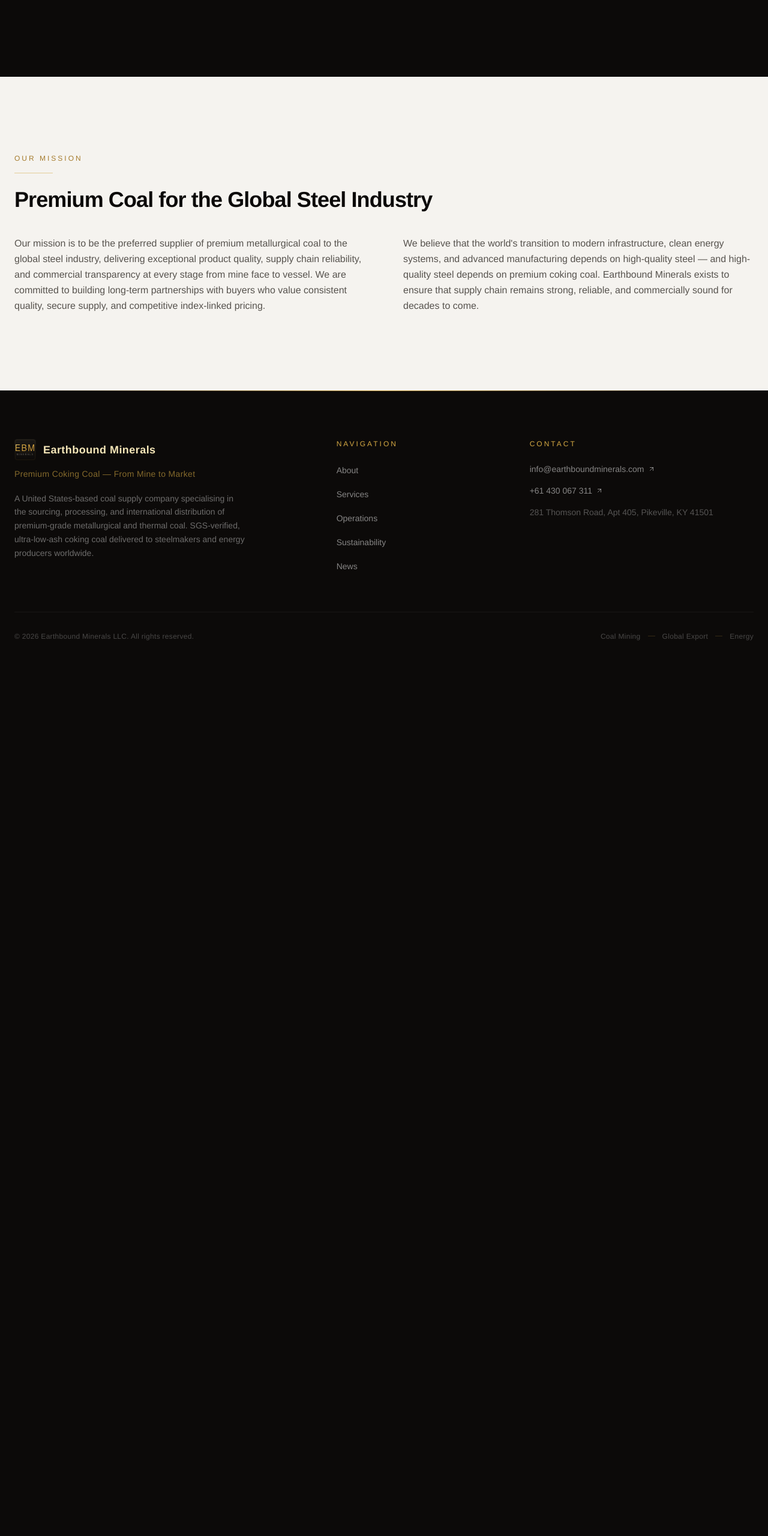
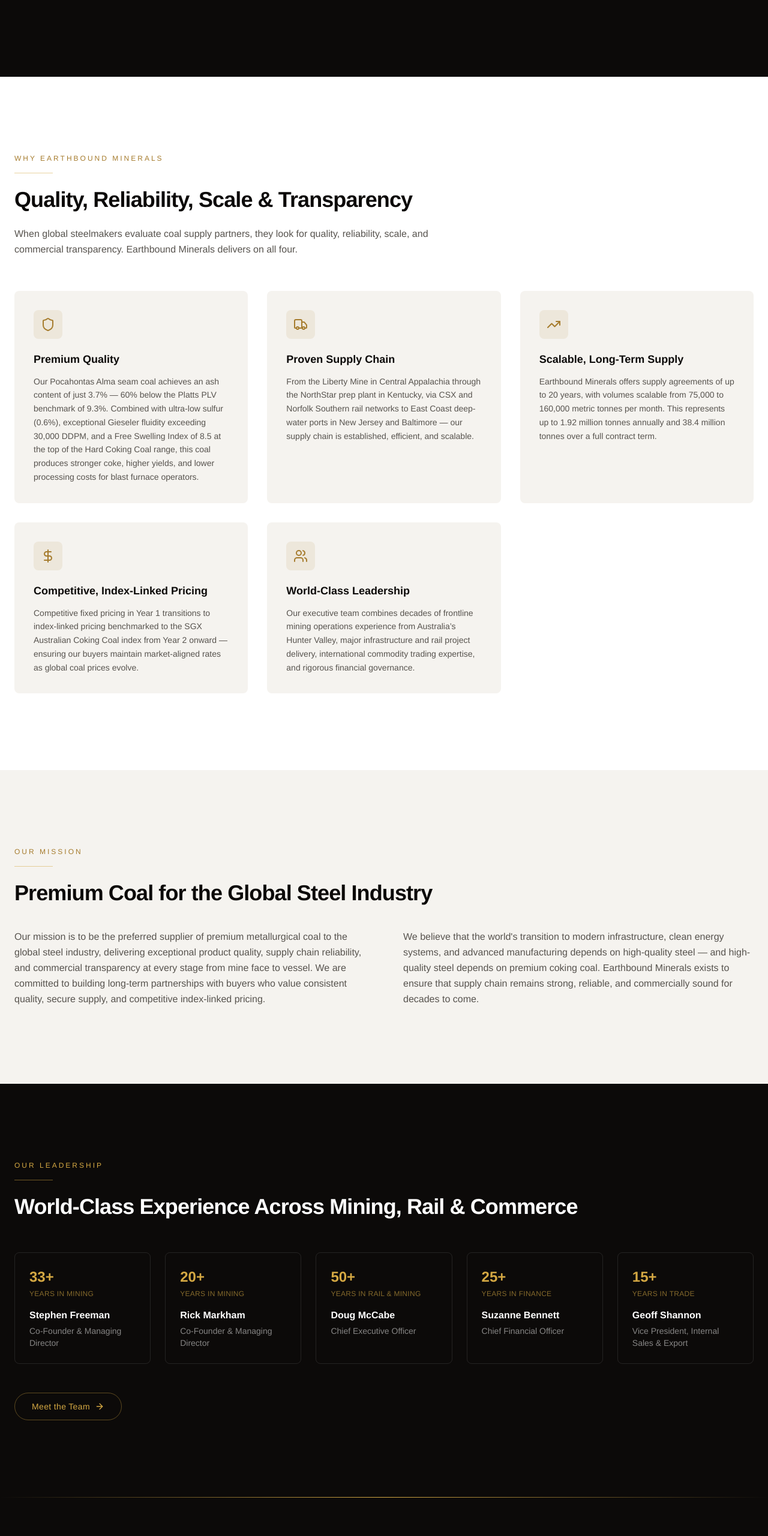
Before and after one commit to JimmyHu213/earthbound-minerals, a Next.js app: page /about in a window 1280 px wide. Shown: the part 1705-4266 px from the top of the page at 60% size. Before the commit the page ends 2822 px from the top, so only its background shows below. Built offline with nearby package versions, Linux system fonts and the light colour scheme.

Commit message:
feat: add why-us section and leadership teaser to about page

```diff
--- a/src/app/about/page.tsx
+++ b/src/app/about/page.tsx
@@ -1,6 +1,9 @@
+import { Shield, Truck, TrendingUp, DollarSign, Users } from "lucide-react";
 import PageHero from "@/components/PageHero";
 import LinkButton from "@/components/LinkButton";
-import { SITE, ADVANTAGES } from "@/lib/constants";
+import { SITE, ADVANTAGES, WHY_US, LEADERSHIP } from "@/lib/constants";
+
+const WHY_US_ICONS = [Shield, Truck, TrendingUp, DollarSign, Users];
 
 export default function AboutPage() {
   return (
@@ -10,8 +13,6 @@ export default function AboutPage() {
         subtitle="Connecting world-class Appalachian coal resources with international markets through decades of mining, logistics, and commercial expertise."
         breadcrumb="About"
       />
-
-      <div id="why-us" />
 
       {/* Story Section */}
       <section id="story" className="bg-white py-24 lg:py-32">
@@ -92,6 +93,46 @@ export default function AboutPage() {
         </div>
       </section>
 
+      {/* Why Earthbound Minerals Section */}
+      <section id="why-us" className="bg-white py-24 lg:py-32">
+        <div className="mx-auto max-w-7xl px-6">
+          <p className="text-xs font-medium uppercase tracking-[0.25em] text-brand-gold-dark">
+            Why Earthbound Minerals
+          </p>
+          <div className="mt-4 h-px w-16 bg-brand-gold/50" />
+          <h2 className="mt-6 text-3xl font-bold tracking-tight text-brand-black sm:text-4xl">
+            Quality, Reliability, Scale &amp; Transparency
+          </h2>
+          <p className="mt-6 max-w-3xl text-base leading-relaxed text-brand-stone-dark">
+            When global steelmakers evaluate coal supply partners, they look for
+            quality, reliability, scale, and commercial transparency. Earthbound
+            Minerals delivers on all four.
+          </p>
+
+          <div className="mt-14 grid gap-8 sm:grid-cols-2 lg:grid-cols-3">
+            {WHY_US.map((item, i) => {
+              const Icon = WHY_US_ICONS[i];
+              return (
+                <div
+                  key={item.title}
+                  className="rounded-lg bg-brand-sand p-8"
+                >
+                  <div className="flex h-12 w-12 items-center justify-center rounded-lg bg-brand-gold-dark/10">
+                    <Icon className="h-6 w-6 text-brand-gold-dark" />
+                  </div>
+                  <h3 className="mt-5 text-lg font-semibold text-brand-black">
+                    {item.title}
+                  </h3>
+                  <p className="mt-3 text-sm leading-relaxed text-brand-stone-dark">
+                    {item.description}
+                  </p>
+                </div>
+              );
+            })}
+          </div>
+        </div>
+      </section>
+
       {/* Values / Mission Section */}
       <section id="who-we-are" className="bg-brand-sand py-24 lg:py-32">
         <div className="mx-auto max-w-7xl px-6">
@@ -124,6 +165,44 @@ export default function AboutPage() {
           </div>
         </div>
       </section>
+
+      {/* Leadership Teaser Section */}
+      <section className="bg-brand-black py-24 lg:py-32">
+        <div className="mx-auto max-w-7xl px-6">
+          <p className="text-xs font-medium uppercase tracking-[0.25em] text-brand-gold">
+            Our Leadership
+          </p>
+          <div className="mt-4 h-px w-16 bg-brand-gold/50" />
+          <h2 className="mt-6 text-3xl font-bold tracking-tight text-white sm:text-4xl">
+            World-Class Experience Across Mining, Rail &amp; Commerce
+          </h2>
+
+          <div className="mt-14 grid gap-6 sm:grid-cols-2 lg:grid-cols-5">
+            {LEADERSHIP.map((person) => (
+              <div key={person.name} className="rounded-lg border border-white/10 p-6">
+                <p className="text-2xl font-bold text-brand-gold">
+                  {person.experience}
+                </p>
+                <p className="mt-1 text-xs uppercase tracking-wide text-brand-gold/60">
+                  {person.experienceLabel}
+                </p>
+                <h3 className="mt-4 text-base font-semibold text-white">
+                  {person.name}
+                </h3>
+                <p className="mt-1 text-sm text-white/50">
+                  {person.title}
+                </p>
+              </div>
+            ))}
+          </div>
+
+          <div className="mt-12">
+            <LinkButton href="/about/team" variant="dark">
+              Meet the Team
+            </LinkButton>
+          </div>
+        </div>
+      </section>
     </main>
   );
 }
```
